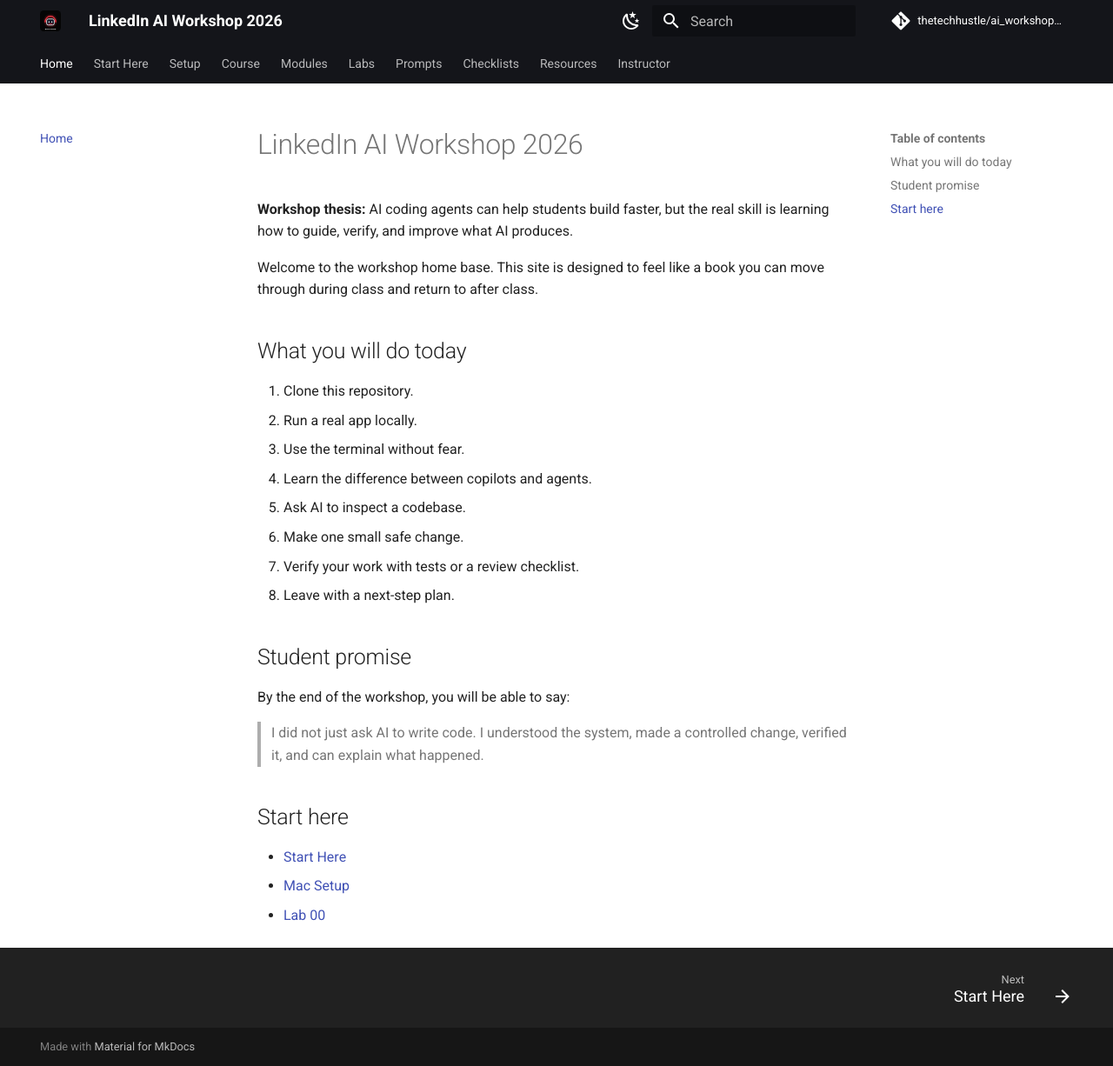
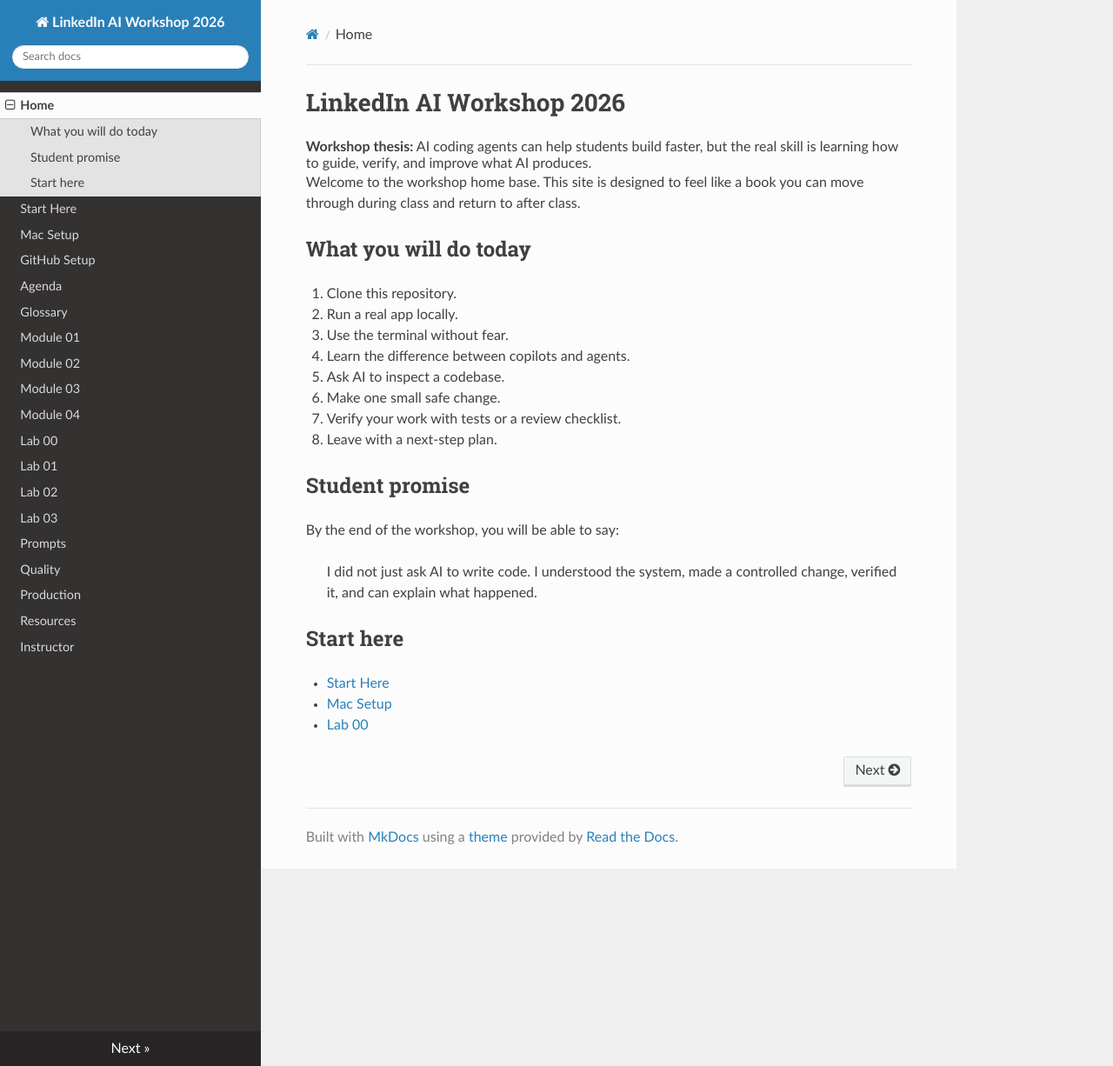
Before and after one commit to thetechhustle/ai_workshop_linkedin2026, an MkDocs documentation site: the page built from docs/index.md, in a window 1280 px wide and 1226 px high. Shown: the whole window at 87% size. Built offline with MkDocs 1.6.1, drawn with Linux system fonts in a browser that asks for light colours; nearby versions of some CDN libraries; comment, search, counter and statistics services are not loaded.

Commit message:
docs: simplify mkdocs nav

```diff
--- a/mkdocs.yml
+++ b/mkdocs.yml
@@ -1,84 +1,26 @@
 site_name: LinkedIn AI Workshop 2026
-site_description: CLI-first AI engineering workshop for students learning to build, verify, and ship responsibly.
-site_url: https://thetechhustle.github.io/ai_workshop_linkedin2026/
-repo_url: https://github.com/thetechhustle/ai_workshop_linkedin2026
-repo_name: thetechhustle/ai_workshop_linkedin2026
-edit_uri: edit/main/docs/
 docs_dir: docs
 
 theme:
-  name: material
-  language: en
-  logo: assets/images/ai-workshop-mark.svg
-  favicon: assets/images/ai-workshop-mark.svg
-  palette:
-    - media: "(prefers-color-scheme: light)"
-      scheme: default
-      primary: black
-      accent: red
-      toggle:
-        icon: material/weather-night
-        name: Switch to dark mode
-    - media: "(prefers-color-scheme: dark)"
-      scheme: slate
-      primary: black
-      accent: red
-      toggle:
-        icon: material/weather-sunny
-        name: Switch to light mode
-  features:
-    - navigation.instant
-    - navigation.tabs
-    - navigation.sections
-    - navigation.top
-    - navigation.footer
-    - search.suggest
-    - search.highlight
-    - content.code.copy
-    - content.tabs.link
-
-plugins:
-  - search
-
-markdown_extensions:
-  - admonition
-  - attr_list
-  - md_in_html
-  - footnotes
-  - tables
-  - toc:
-      permalink: true
-  - pymdownx.details
-  - pymdownx.superfences
-  - pymdownx.tabbed:
-      alternate_style: true
-  - pymdownx.tasklist:
-      custom_checkbox: true
-  - pymdownx.highlight
-  - pymdownx.inlinehilite
+  name: readthedocs
 
 nav:
   - Home: index.md
   - Start Here: 00-start-here.md
-  - Setup:
-      - Mac Setup: 01-setup/mac.md
-      - GitHub Setup: 01-setup/github.md
-  - Course:
-      - Agenda: 02-course/agenda.md
-      - Glossary: 02-course/glossary.md
-  - Modules:
-      - AI Era Engineer: 03-modules/01-ai-era-engineer.md
-      - Terminal tmux Git: 03-modules/02-terminal-tmux-git.md
-      - AI Agents: 03-modules/03-ai-agents.md
-      - Production Readiness: 03-modules/04-production-readiness.md
-  - Labs:
-      - Lab 00 Clone and Orientation: 04-labs/lab-00-clone-and-orientation.md
-      - Lab 01 Terminal tmux Cockpit: 04-labs/lab-01-terminal-tmux-cockpit.md
-      - Lab 02 Git AI Change: 04-labs/lab-02-git-ai-change.md
-      - Lab 03 Quality and Production: 04-labs/lab-03-quality-and-production.md
-  - Prompts: 05-prompts/prompt-library.md
-  - Checklists:
-      - Quality Gate: 06-checklists/quality-gate.md
-      - Production Readiness: 06-checklists/production-readiness.md
+  - Mac Setup: 01-setup/mac.md
+  - GitHub Setup: 01-setup/github.md
+  - Agenda: 02-course/agenda.md
+  - Glossary: 02-course/glossary.md
+  - Module 01: 03-modules/module-01.md
+  - Module 02: 03-modules/module-02.md
+  - Module 03: 03-modules/module-03.md
+  - Module 04: 03-modules/module-04.md
+  - Lab 00: 04-labs/lab-00-clone-and-orientation.md
+  - Lab 01: 04-labs/lab-01-terminal-tmux-cockpit.md
+  - Lab 02: 04-labs/lab-02-git-ai-change.md
+  - Lab 03: 04-labs/lab-03.md
+  - Prompts: 05-prompts/library.md
+  - Quality: 06-checklists/quality.md
+  - Production: 06-checklists/production.md
   - Resources: 07-resources/videos-and-docs.md
   - Instructor: 08-instructor/run-of-show.md
```
